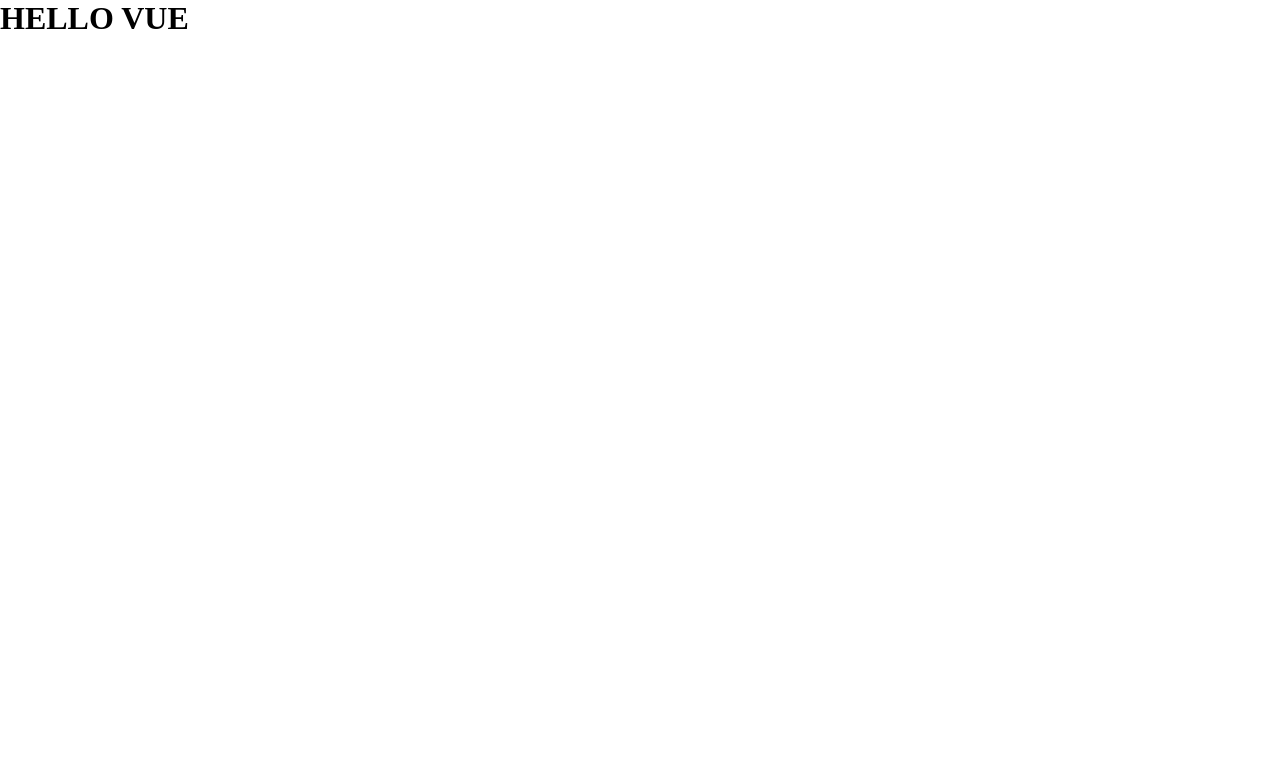
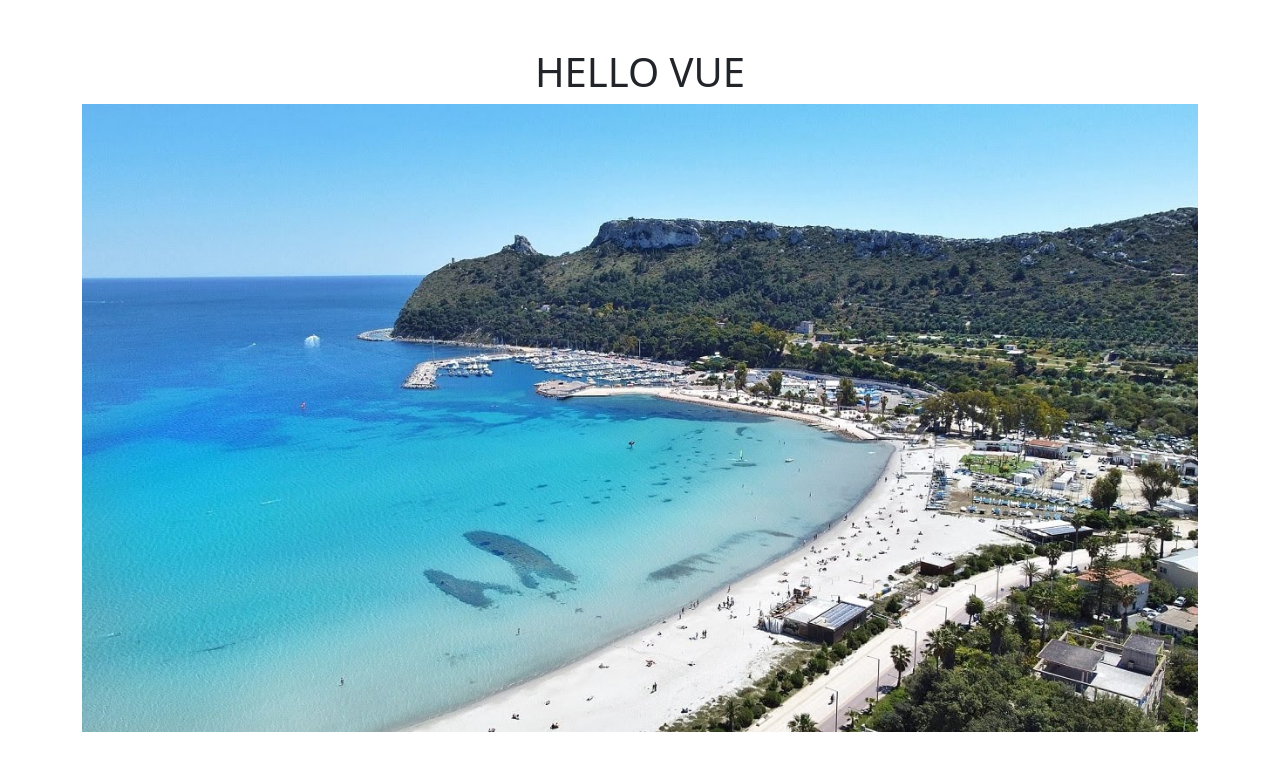
Before and after one commit to RobyLedda94/vue-hello, a plain HTML site: page index.html in a window 1280 px wide. Drawn offline with nearby package versions, Linux system fonts and the light colour scheme.

Commit message:
[UPD] aggiunta immagine di copertina

```diff
--- a/index.html
+++ b/index.html
@@ -5,12 +5,22 @@
     <meta name="viewport" content="width=device-width, initial-scale=1.0">
     <title>Vue Hello</title>
     <link rel="stylesheet" href="./css/style.css">
+    <link href="https://cdn.jsdelivr.net/npm/bootstrap@5.3.3/dist/css/bootstrap.min.css" rel="stylesheet" integrity="sha384-QWTKZyjpPEjISv5WaRU9OFeRpok6YctnYmDr5pNlyT2bRjXh0JMhjY6hW+ALEwIH" crossorigin="anonymous">
 </head>
 <body>
     <!-- elemento main con id app -->
     <div id="app">
-        <!-- elemento h1 che contiene il messaggio -->
-        <h1>{{ message }}</h1>
+        <div class="container my-5 text-center">
+            <div class="row">
+                <div class="col-12">
+                    <!-- elemento h1 che contiene il messaggio -->
+                    <h1>{{ message }}</h1>
+                    <!-- inserisco un immagine -->
+                     <img class="img-fluid" :src="copertina.img" :alt="copertina.img">
+                </div>
+            </div>
+        </div>
+
     </div>
 
     <!-- importo il link di vuejs -->
--- a/js/script.js
+++ b/js/script.js
@@ -5,7 +5,11 @@ const { createApp } = Vue;
 createApp({
     data(){
         return{
-            message: "HELLO VUE"
+            message: "HELLO VUE",
+            copertina:{
+                img: './img/poetto.jpg',
+                name: 'poetto',
+            }
         }
     }
 }).mount('#app');
```
Also changed, not shown: img/poetto.jpg (added).
